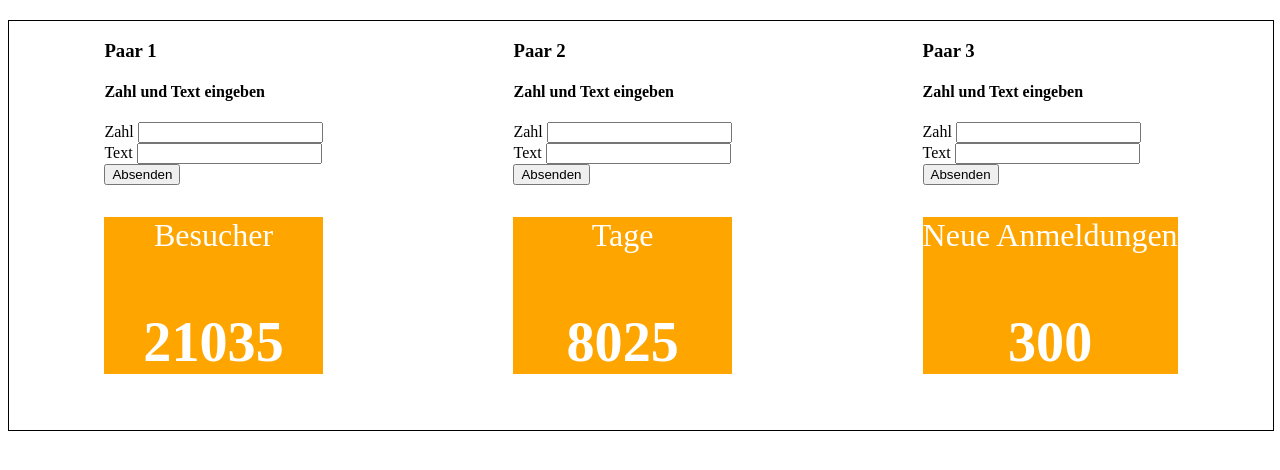
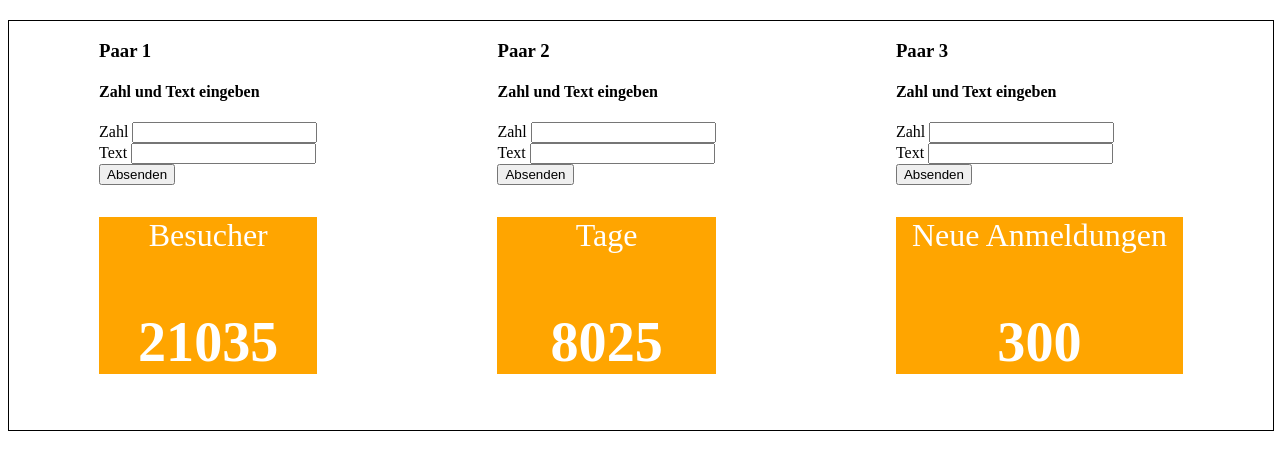
Before and after one commit to thelf/animated-counter, a PHP site: page / in a window 1280 px wide. Shown: the part 47-517 px from the top of the page. Run offline with PHP 8.4, Linux system fonts and the light colour scheme.

Commit message:
CSS Styling eingefügt.

```diff
--- a/style.css
+++ b/style.css
@@ -9,7 +9,7 @@
     background-color: orange;
     color: white;
     text-align: center;
-
+    padding: 0 1rem;
     font-size: 3rem;
 }
 
```
